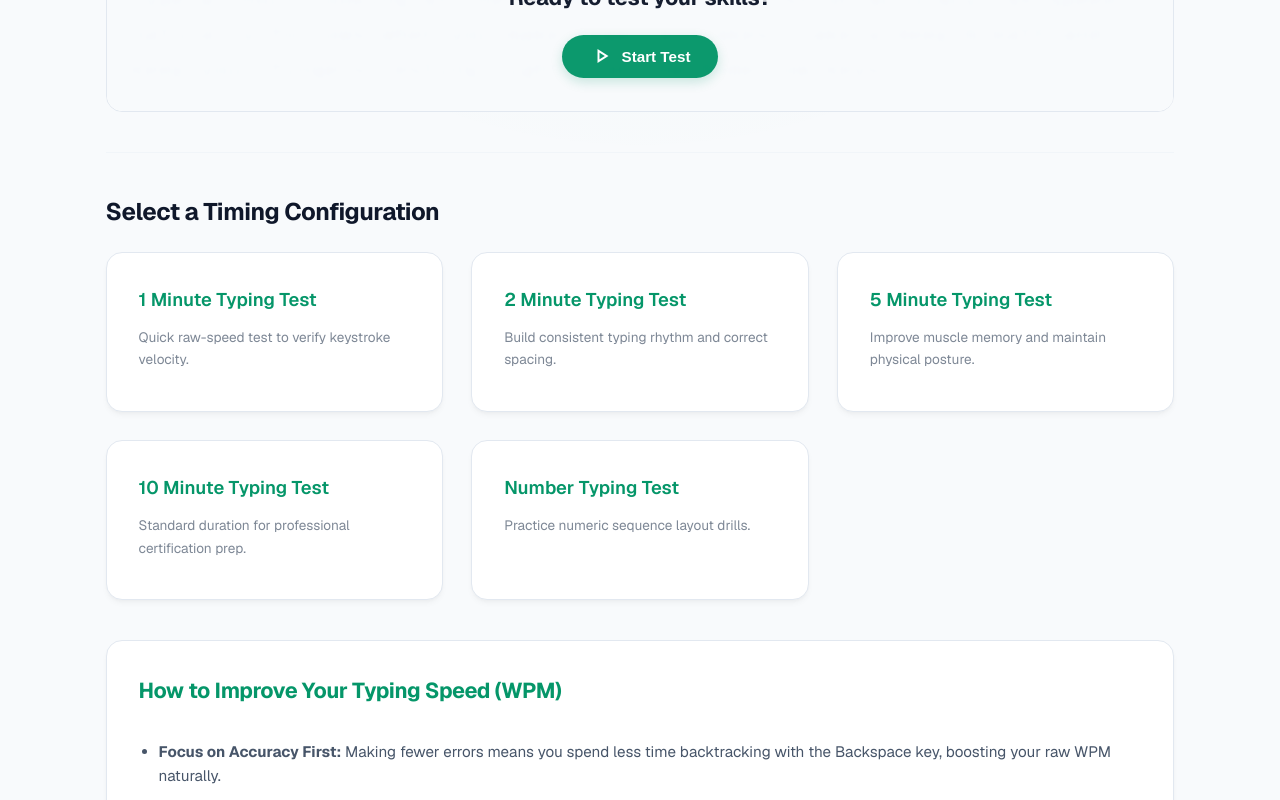
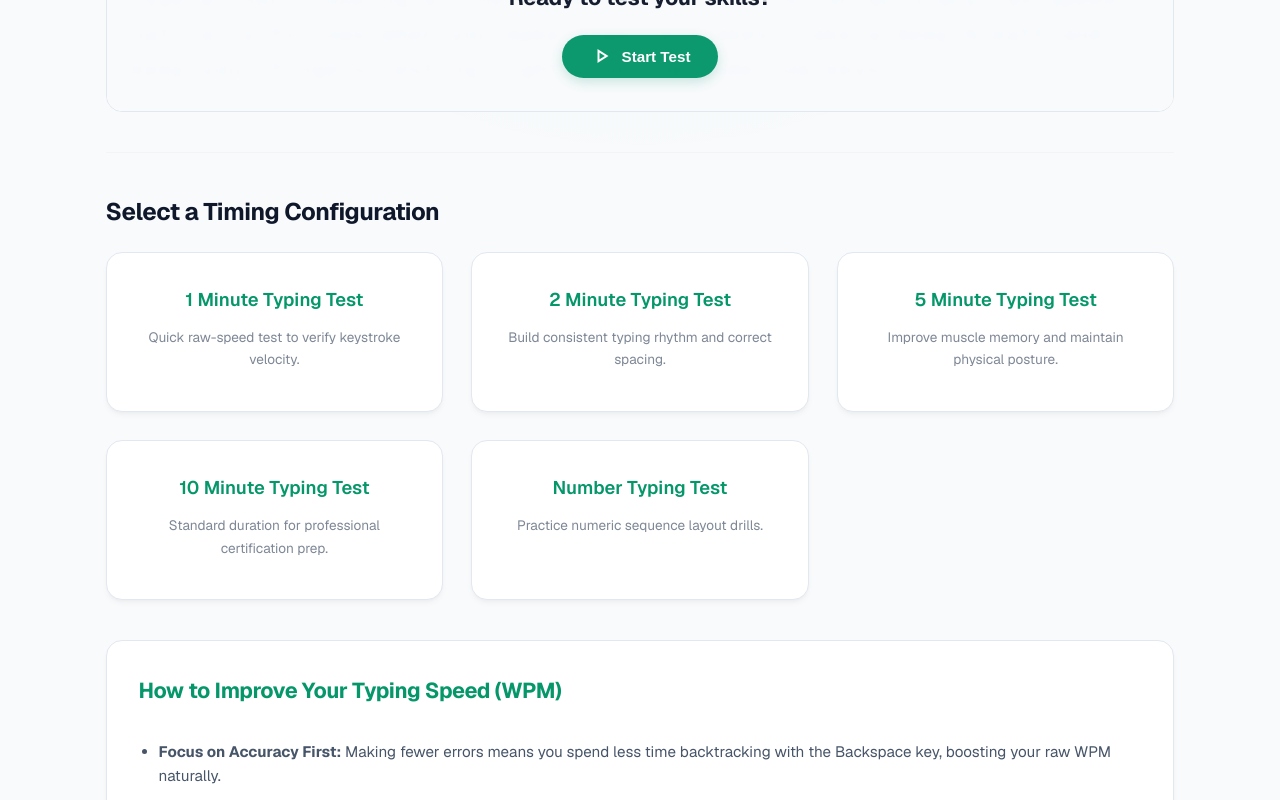
Before and after one commit to Abhijith45/typebrush, a Next.js app: page /typing-test in a window 1280 px wide. Shown: the part 434-1234 px from the top of the page. Built offline with nearby package versions, Linux system fonts and the light colour scheme.

Commit message:
style: center-align timing configuration cards on typing test page

```diff
--- a/src/app/typing-test/page.js
+++ b/src/app/typing-test/page.js
@@ -53,23 +53,23 @@ export default function TypingTestLanding() {
       <section style={{ borderTop: "1px solid var(--sub-alt-color)", paddingTop: "2.5rem" }}>
         <h2 style={{ fontSize: "1.5rem", marginBottom: "1.25rem" }}>Select a Timing Configuration</h2>
         <div className="grid-cards">
-          <Link href="/typing-test/1-minute" className="card">
+          <Link href="/typing-test/1-minute" className="card" style={{ alignItems: "center", textAlign: "center" }}>
             <h3 style={{ color: "var(--accent-color)" }}>1 Minute Typing Test</h3>
             <p style={{ fontSize: "0.85rem", opacity: 0.7, marginTop: "0.25rem", lineHeight: "1.4rem" }}>Quick raw-speed test to verify keystroke velocity.</p>
           </Link>
-          <Link href="/typing-test/2-minute" className="card">
+          <Link href="/typing-test/2-minute" className="card" style={{ alignItems: "center", textAlign: "center" }}>
             <h3 style={{ color: "var(--accent-color)" }}>2 Minute Typing Test</h3>
             <p style={{ fontSize: "0.85rem", opacity: 0.7, marginTop: "0.25rem", lineHeight: "1.4rem" }}>Build consistent typing rhythm and correct spacing.</p>
           </Link>
-          <Link href="/typing-test/5-minute" className="card">
+          <Link href="/typing-test/5-minute" className="card" style={{ alignItems: "center", textAlign: "center" }}>
             <h3 style={{ color: "var(--accent-color)" }}>5 Minute Typing Test</h3>
             <p style={{ fontSize: "0.85rem", opacity: 0.7, marginTop: "0.25rem", lineHeight: "1.4rem" }}>Improve muscle memory and maintain physical posture.</p>
           </Link>
-          <Link href="/typing-test/10-minute" className="card">
+          <Link href="/typing-test/10-minute" className="card" style={{ alignItems: "center", textAlign: "center" }}>
             <h3 style={{ color: "var(--accent-color)" }}>10 Minute Typing Test</h3>
             <p style={{ fontSize: "0.85rem", opacity: 0.7, marginTop: "0.25rem", lineHeight: "1.4rem" }}>Standard duration for professional certification prep.</p>
           </Link>
-          <Link href="/typing-test/number" className="card">
+          <Link href="/typing-test/number" className="card" style={{ alignItems: "center", textAlign: "center" }}>
             <h3 style={{ color: "var(--accent-color)" }}>Number Typing Test</h3>
             <p style={{ fontSize: "0.85rem", opacity: 0.7, marginTop: "0.25rem", lineHeight: "1.4rem" }}>Practice numeric sequence layout drills.</p>
           </Link>
```
